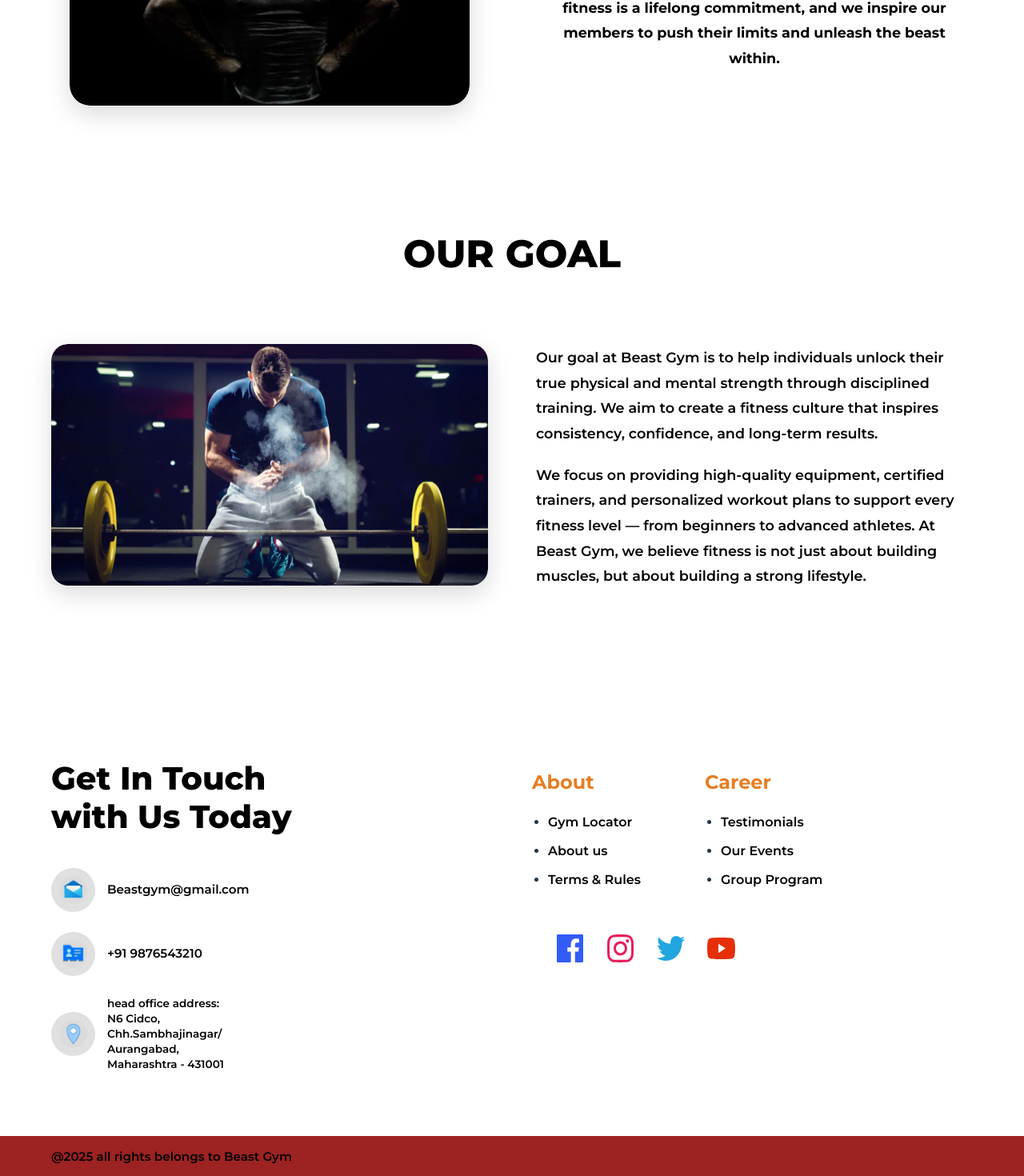
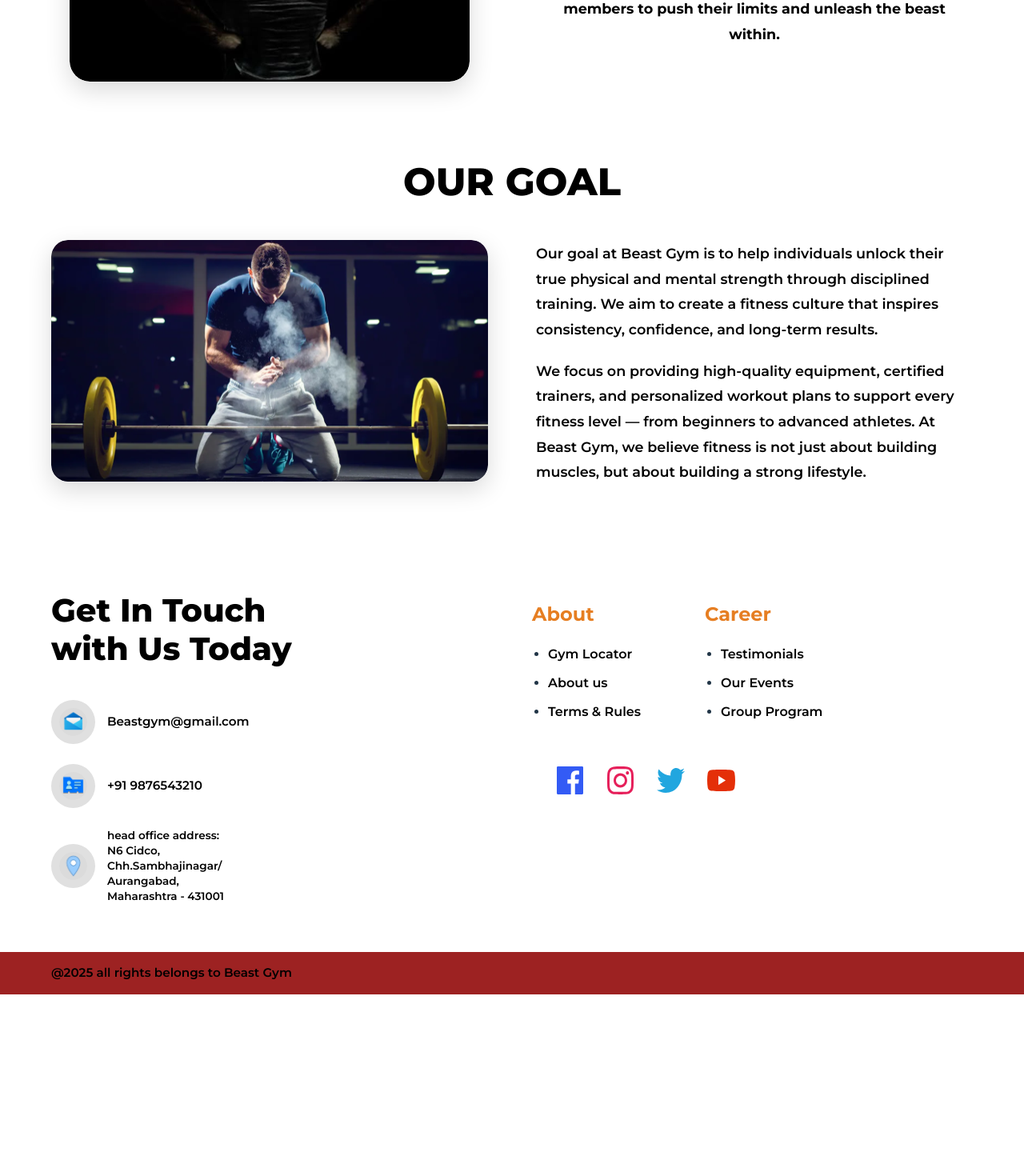
Before and after one commit to Swapnilp011/Gym-site, a React (Vite) app: page /about in a window 1280 px wide. Shown: the part 560-2030 px from the top of the page at 80% size. After the commit the page ends 1803 px from the top, so only its background shows below. Built offline with nearby package versions, Linux system fonts and the light colour scheme.

Commit message:
Make some minor cheange in the padding of top and bottom side

```diff
--- a/src/pages/Aboutuspage/Aboutus.css
+++ b/src/pages/Aboutuspage/Aboutus.css
@@ -12,7 +12,7 @@
   font-size: 3rem;
   font-weight: 800;
   color: #000;
-  margin-bottom: 60px;
+  margin-bottom: 30px;
 }
 
 /* Flex Container */
--- a/src/pages/Aboutuspage/OurGoal.css
+++ b/src/pages/Aboutuspage/OurGoal.css
@@ -1,7 +1,7 @@
 @import url('https://fonts.googleapis.com/css2?family=Montserrat:wght@400;600;700;800&display=swap');
 
 .goal-section {
-  padding: 80px 5%;
+  padding: 20px 5% 40px 5%;
   background-color: #ffffff;
   font-family: 'Montserrat', sans-serif;
   text-align: center;
@@ -11,7 +11,7 @@
   font-size: 3rem;
   font-weight: 800;
   color: #000;
-  margin-bottom: 60px;
+  margin-bottom: 20px;
   text-transform: uppercase; /* Makes "Our Goal" look bold and strong */
 }
 
--- a/src/pages/Homepage/Getintouchsection.css
+++ b/src/pages/Homepage/Getintouchsection.css
@@ -3,7 +3,7 @@
 /* --- MAIN CONTAINER --- */
 .footer-section {
   background-color: #ffffff;
-  padding: 80px 5%;
+  padding: 40px 5% 60px 5%;
   font-family: 'Montserrat', sans-serif;
 }
 
```
